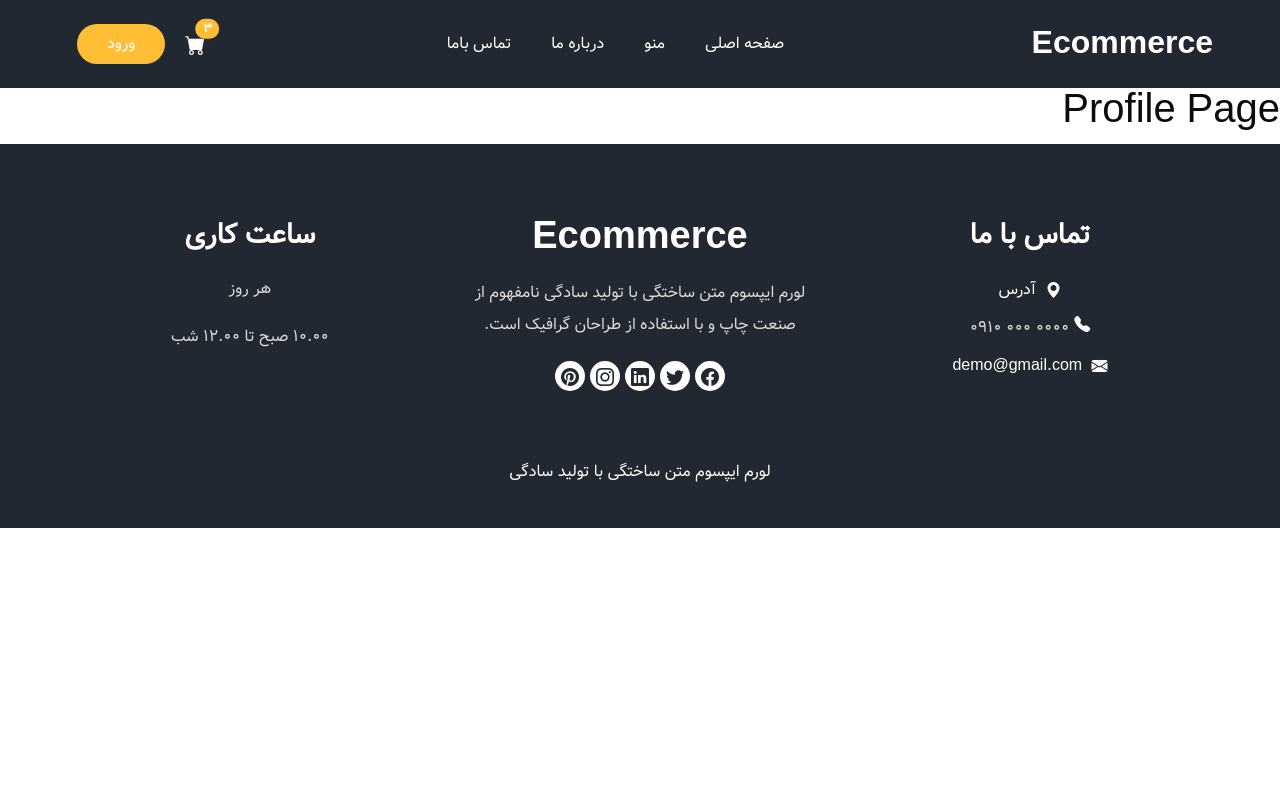
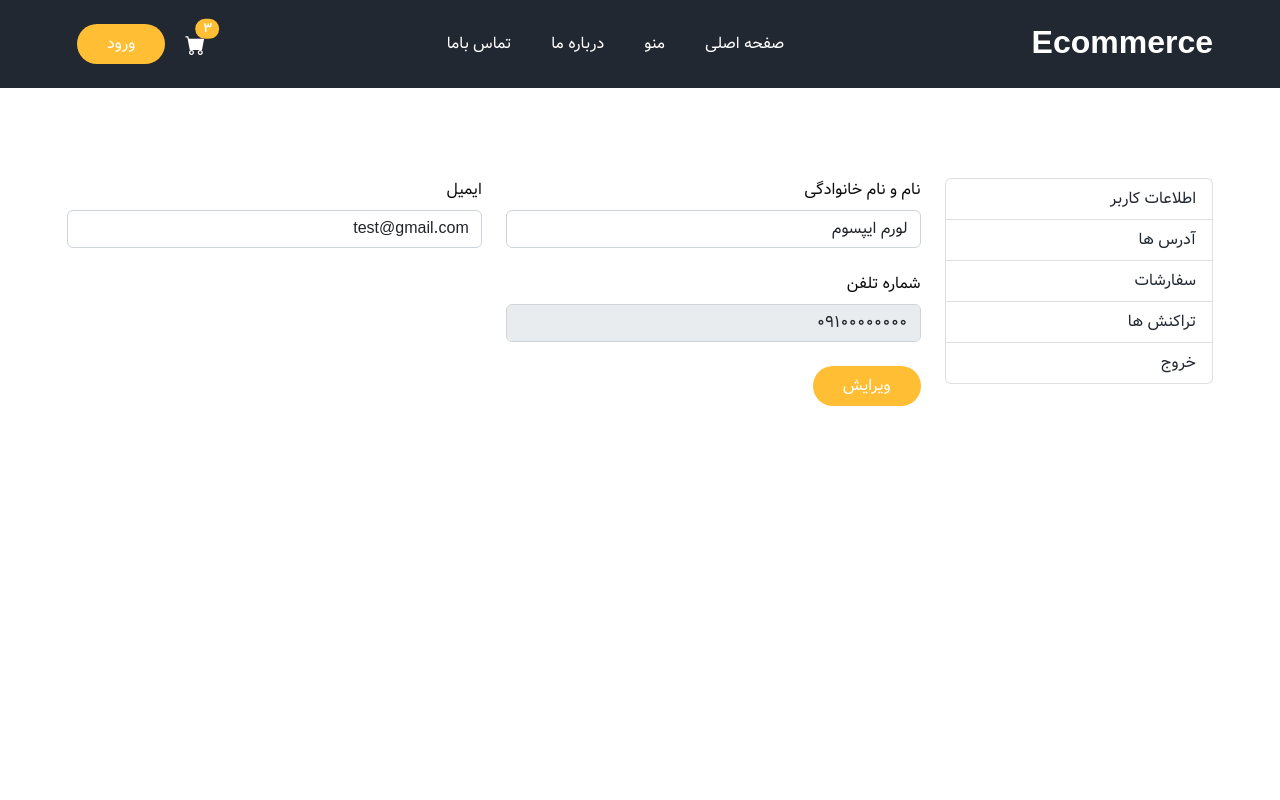
Before and after one commit to hosseinabdollahzadeh/nuxtjs3-project-ecommerce-site, a Nuxt app in the folder nuxt-app/: page /profile in a window 1280 px wide. Shown: the top 800 px of the page. Built offline with nearby package versions, Linux system fonts and the light colour scheme; no server answers.

Commit message:
Create profile page

```diff
--- /dev/null
+++ b/nuxt-app/layouts/profile.vue
@@ -0,0 +1,30 @@
+<template>
+  <section class="profile_section layout_padding">
+    <div class="container">
+      <div class="row">
+        <div class="col-sm-12 col-lg-3">
+          <ul class="list-group">
+            <li class="list-group-item">
+              <a href="./index.html">اطلاعات کاربر</a>
+            </li>
+            <li class="list-group-item">
+              <a href="./addresses.html">آدرس ها</a>
+            </li>
+            <li class="list-group-item">
+              <a href="./orders.html">سفارشات</a>
+            </li>
+            <li class="list-group-item">
+              <a href="./transactions.html">تراکنش ها</a>
+            </li>
+            <li class="list-group-item">
+              <a href="#">خروج</a>
+            </li>
+          </ul>
+        </div>
+        <div class="col-sm-12 col-lg-9">
+          <slot />
+        </div>
+      </div>
+    </div>
+  </section>
+</template>
--- a/nuxt-app/pages/profile.vue
+++ b/nuxt-app/pages/profile.vue
@@ -1,8 +1,10 @@
 <template>
-  <h1>Profile Page</h1>
+  <NuxtLayout name="profile">
+  <NuxtPage/>
+  </NuxtLayout>
 </template>
 <script setup>
 definePageMeta({
-  middleware: 'auth'
+  middleware: 'auth',
 })
 </script>
--- /dev/null
+++ b/nuxt-app/pages/profile/index.vue
@@ -0,0 +1,19 @@
+<template>
+  <div class="vh-70">
+    <div class="row g-4">
+      <div class="col col-md-6">
+        <label class="form-label">نام و نام خانوادگی</label>
+        <input type="text" class="form-control" value="لورم ایپسوم">
+      </div>
+      <div class="col col-md-6">
+        <label class="form-label">ایمیل</label>
+        <input type="text" class="form-control" value="test@gmail.com">
+      </div>
+      <div class="col col-md-6">
+        <label class="form-label">شماره تلفن</label>
+        <input type="text" disabled class="form-control" value="09100000000">
+      </div>
+    </div>
+    <button type="submit" class="btn btn-primary mt-4">ویرایش</button>
+  </div>
+</template>
```
